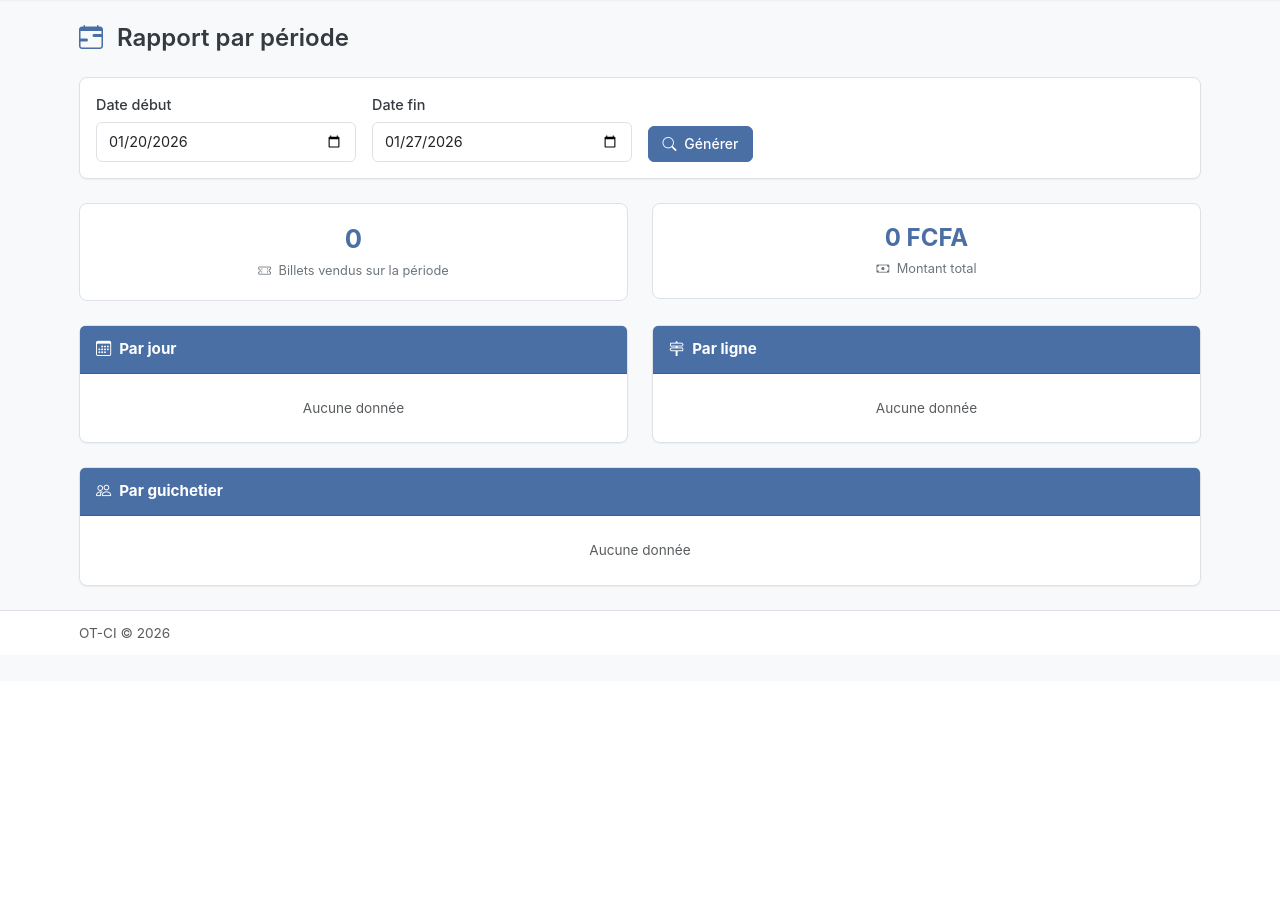
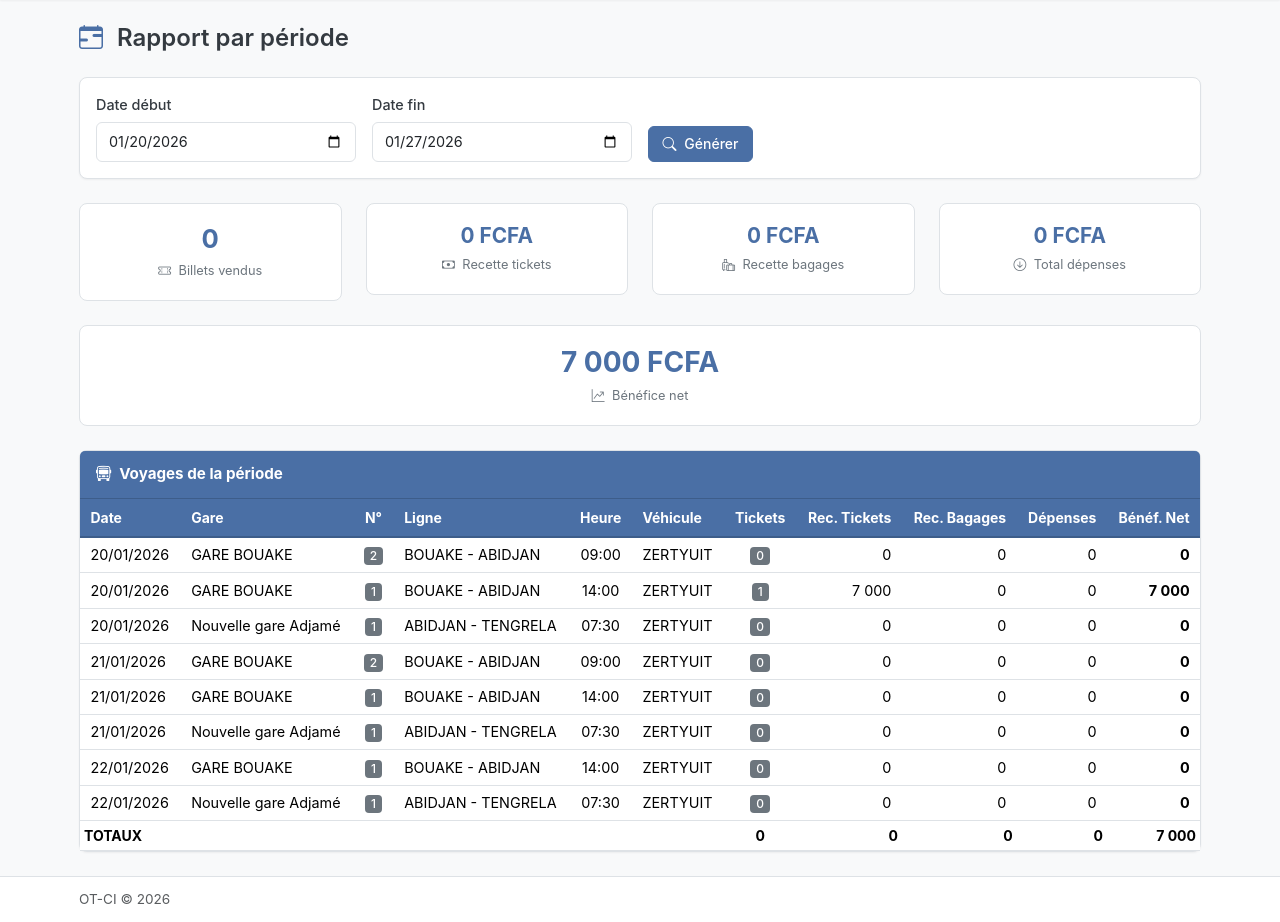
Before and after one commit to ziscokone/gestion-billeterie, a Django app: page /comptabilite/rapport/ in a window 1280 px wide. Shown: the part 119-1041 px from the top of the page. Before the commit the page ends 757 px from the top, so only its background shows below. Run offline with Django 5.2, Linux system fonts and the light colour scheme; a user stored in the database is signed in; data comes from the database, SQL or seed files in the repository; parts of the project's set-up code (start-up, migrations or seed data) failed here and were passed over.

Commit message:
Reorganisation de la vue point par période  en ajoutant plus d'informations bien detaillé

```diff
--- a/apps/comptabilite/views.py
+++ b/apps/comptabilite/views.py
@@ -168,7 +168,7 @@ class RapportPeriodeView(LoginRequiredMixin, UserPassesTestMixin, TemplateView):
         context['date_debut'] = date_debut
         context['date_fin'] = date_fin
 
-        # Queryset de base
+        # Queryset billets de base
         billets_query = Billet.objects.filter(
             statut='paye',
             date_paiement__date__gte=date_debut,
@@ -178,7 +178,7 @@ class RapportPeriodeView(LoginRequiredMixin, UserPassesTestMixin, TemplateView):
         if not user.has_global_access:
             billets_query = billets_query.filter(voyage__gare=user.gare)
 
-        # Stats globales
+        # Stats globales billets
         stats = billets_query.aggregate(
             total_billets=Count('id'),
             total_montant=Sum('montant')
@@ -187,39 +187,78 @@ class RapportPeriodeView(LoginRequiredMixin, UserPassesTestMixin, TemplateView):
         context['total_billets'] = stats['total_billets'] or 0
         context['total_montant'] = stats['total_montant'] or 0
 
-        # Stats par jour
-        stats_par_jour = billets_query.values(
-            'date_paiement__date'
-        ).annotate(
-            nb_billets=Count('id'),
-            montant=Sum('montant')
-        ).order_by('date_paiement__date')
+        # --- Voyages de la période ---
+        voyages_query = Voyage.objects.filter(
+            date_depart__gte=date_debut,
+            date_depart__lte=date_fin,
+            statut__in=['programme', 'en_cours', 'termine']
+        ).select_related(
+            'gare', 'ligne', 'vehicule'
+        ).prefetch_related('billets', 'depenses')
 
-        context['stats_par_jour'] = stats_par_jour
+        if not user.has_global_access:
+            voyages_query = voyages_query.filter(gare=user.gare)
 
-        # Stats par ligne
-        stats_par_ligne = billets_query.values(
-            'voyage__ligne__nom'
-        ).annotate(
-            nb_billets=Count('id'),
-            montant=Sum('montant')
-        ).order_by('-montant')
+        voyages_query = voyages_query.order_by('date_depart', 'gare__nom', 'heure_depart', 'numero_depart')
 
-        context['stats_par_ligne'] = stats_par_ligne
+        # Construire la liste des voyages avec stats
+        voyages_periode = []
+        total_recette_bagages = Decimal('0')
+        total_depenses = Decimal('0')
+        total_benefice_net = Decimal('0')
+
+        for voyage in voyages_query:
+            nb_billets = voyage.billets.filter(statut='paye').count()
+            recette_tickets = voyage.billets.filter(statut='paye').aggregate(
+                total=Sum('montant')
+            )['total'] or Decimal('0')
+            recette_bagages = voyage.recette_bagages or Decimal('0')
+            depenses_voyage = sum(
+                (d.montant for d in voyage.depenses.all()), Decimal('0')
+            )
+            benefice = (recette_tickets + recette_bagages) - depenses_voyage
+
+            voyages_periode.append({
+                'voyage': voyage,
+                'nb_billets': nb_billets,
+                'recette_tickets': recette_tickets,
+                'recette_bagages': recette_bagages,
+                'total_depenses': depenses_voyage,
+                'benefice_net': benefice,
+            })
+
+            total_recette_bagages += recette_bagages
+            total_depenses += depenses_voyage
+            total_benefice_net += benefice
+
+        context['voyages_periode'] = voyages_periode
+        context['total_recette_bagages'] = total_recette_bagages
+        context['total_depenses'] = total_depenses
+        context['total_benefice_net'] = total_benefice_net
 
         # Stats par guichetier
-        stats_par_guichetier = billets_query.values(
-            'guichetier__nom_complet'
-        ).annotate(
-            nb_billets=Count('id'),
-            montant=Sum('montant')
-        ).order_by('-montant')
+        if user.has_global_access or user.is_chef_gare:
+            guichetiers_stats = billets_query.values(
+                'guichetier__nom_complet',
+                'guichetier__id'
+            ).annotate(
+                nb_billets=Count('id'),
+                montant=Sum('montant')
+            ).order_by('-montant')
 
-        context['stats_par_guichetier'] = stats_par_guichetier
+            context['guichetiers_stats'] = guichetiers_stats
 
-        # Gares disponibles pour filtrage (admin global)
+        # Stats par gare (pour admin global)
         if user.has_global_access:
-            context['gares'] = Gare.objects.filter(active=True)
+            gares_stats = billets_query.values(
+                'voyage__gare__nom',
+                'voyage__gare__id'
+            ).annotate(
+                nb_billets=Count('id'),
+                montant=Sum('montant')
+            ).order_by('-montant')
+
+            context['gares_stats'] = gares_stats
 
         return context
 
--- a/templates/comptabilite/rapport_periode.html
+++ b/templates/comptabilite/rapport_periode.html
@@ -37,109 +37,131 @@
 
     <!-- Résumé période -->
     <div class="row g-4 mb-4">
-        <div class="col-md-6">
+        <div class="col-md-3">
             <div class="stat-card">
                 <div class="stat-value">{{ total_billets }}</div>
                 <div class="stat-label">
                     <i class="bi bi-ticket-perforated me-1"></i>
-                    Billets vendus sur la période
+                    Billets vendus
                 </div>
             </div>
         </div>
-        <div class="col-md-6">
+        <div class="col-md-3">
             <div class="stat-card">
-                <div class="stat-value" style="font-size: 1.5rem;">{{ total_montant|format_montant }} FCFA</div>
+                <div class="stat-value" style="font-size: 1.3rem;">{{ total_montant|format_montant }} FCFA</div>
                 <div class="stat-label">
                     <i class="bi bi-cash me-1"></i>
-                    Montant total
+                    Recette tickets
+                </div>
+            </div>
+        </div>
+        <div class="col-md-3">
+            <div class="stat-card">
+                <div class="stat-value" style="font-size: 1.3rem;">{{ total_recette_bagages|format_montant }} FCFA</div>
+                <div class="stat-label">
+                    <i class="bi bi-luggage me-1"></i>
+                    Recette bagages
+                </div>
+            </div>
+        </div>
+        <div class="col-md-3">
+            <div class="stat-card">
+                <div class="stat-value" style="font-size: 1.3rem;">{{ total_depenses|format_montant }} FCFA</div>
+                <div class="stat-label">
+                    <i class="bi bi-arrow-down-circle me-1"></i>
+                    Total dépenses
                 </div>
             </div>
         </div>
     </div>
 
-    <div class="row g-4">
-        <!-- Stats par jour -->
-        <div class="col-lg-6">
-            <div class="card">
-                <div class="card-header">
-                    <i class="bi bi-calendar3 me-2"></i>Par jour
+    <!-- Bénéfice net -->
+    <div class="row g-4 mb-4">
+        <div class="col-12">
+            <div class="stat-card">
+                <div class="stat-value" style="font-size: 1.75rem;">{{ total_benefice_net|format_montant }} FCFA</div>
+                <div class="stat-label">
+                    <i class="bi bi-graph-up-arrow me-1"></i>
+                    Bénéfice net
                 </div>
-                <div class="card-body p-0">
-                    {% if stats_par_jour %}
-                    <div class="table-responsive">
-                        <table class="table mb-0">
-                            <thead>
-                                <tr>
-                                    <th>Date</th>
-                                    <th class="text-center">Billets</th>
-                                    <th class="text-end">Montant</th>
-                                </tr>
-                            </thead>
-                            <tbody>
-                                {% for stat in stats_par_jour %}
-                                <tr>
-                                    <td>{{ stat.date_paiement__date|date:"d/m/Y" }}</td>
-                                    <td class="text-center">
-                                        <span class="badge bg-secondary">{{ stat.nb_billets }}</span>
-                                    </td>
-                                    <td class="text-end">{{ stat.montant|format_montant }} FCFA</td>
-                                </tr>
-                                {% endfor %}
-                            </tbody>
-                        </table>
-                    </div>
-                    {% else %}
-                    <div class="text-center py-4 text-muted">Aucune donnée</div>
-                    {% endif %}
             </div>
         </div>
     </div>
 
-        <!-- Stats par ligne -->
-        <div class="col-lg-6">
-            <div class="card">
+    <!-- Voyages de la période -->
+    <div class="card mb-4">
         <div class="card-header">
-                    <i class="bi bi-signpost-2 me-2"></i>Par ligne
+            <i class="bi bi-bus-front me-2"></i>Voyages de la période
         </div>
         <div class="card-body p-0">
-                    {% if stats_par_ligne %}
+            {% if voyages_periode %}
             <div class="table-responsive">
-                        <table class="table mb-0">
+                <table class="table table-sm mb-0">
                     <thead>
                         <tr>
+                            <th>Date</th>
+                            <th>Gare</th>
+                            <th class="text-center">N°</th>
                             <th>Ligne</th>
-                                    <th class="text-center">Billets</th>
-                                    <th class="text-end">Montant</th>
+                            <th class="text-center">Heure</th>
+                            <th>Véhicule</th>
+                            <th class="text-center">Tickets</th>
+                            <th class="text-end">Rec. Tickets</th>
+                            <th class="text-end">Rec. Bagages</th>
+                            <th class="text-end">Dépenses</th>
+                            <th class="text-end">Bénéf. Net</th>
                         </tr>
                     </thead>
                     <tbody>
-                                {% for stat in stats_par_ligne %}
+                        {% for v in voyages_periode %}
                         <tr>
-                                    <td>{{ stat.voyage__ligne__nom }}</td>
+                            <td>{{ v.voyage.date_depart|date:"d/m/Y" }}</td>
+                            <td>{{ v.voyage.gare.nom }}</td>
                             <td class="text-center">
-                                        <span class="badge bg-secondary">{{ stat.nb_billets }}</span>
+                                <span class="badge bg-secondary">{{ v.voyage.numero_depart }}</span>
                             </td>
-                                    <td class="text-end">{{ stat.montant|format_montant }} FCFA</td>
+                            <td>{{ v.voyage.ligne.nom }}</td>
+                            <td class="text-center">{{ v.voyage.heure_depart|time:"H:i" }}</td>
+                            <td>{{ v.voyage.vehicule.immatriculation|default:"-" }}</td>
+                            <td class="text-center">
+                                <span class="badge bg-secondary">{{ v.nb_billets }}</span>
+                            </td>
+                            <td class="text-end">{{ v.recette_tickets|format_montant }}</td>
+                            <td class="text-end">{{ v.recette_bagages|format_montant }}</td>
+                            <td class="text-end">{{ v.total_depenses|format_montant }}</td>
+                            <td class="text-end fw-bold">{{ v.benefice_net|format_montant }}</td>
                         </tr>
                         {% endfor %}
                     </tbody>
+                    <tfoot>
+                        <tr class="fw-bold" style="border-top: 2px solid var(--border-color);">
+                            <td colspan="6">TOTAUX</td>
+                            <td class="text-center">{{ total_billets }}</td>
+                            <td class="text-end">{{ total_montant|format_montant }}</td>
+                            <td class="text-end">{{ total_recette_bagages|format_montant }}</td>
+                            <td class="text-end">{{ total_depenses|format_montant }}</td>
+                            <td class="text-end">{{ total_benefice_net|format_montant }}</td>
+                        </tr>
+                    </tfoot>
                 </table>
             </div>
             {% else %}
-                    <div class="text-center py-4 text-muted">Aucune donnée</div>
+            <div class="text-center py-4 text-muted">
+                Aucun voyage sur cette période
+            </div>
             {% endif %}
         </div>
     </div>
-        </div>
 
+    <div class="row g-4">
         <!-- Stats par guichetier -->
-        <div class="col-12">
+        {% if guichetiers_stats %}
+        <div class="col-lg-6">
             <div class="card">
                 <div class="card-header">
                     <i class="bi bi-people me-2"></i>Par guichetier
                 </div>
                 <div class="card-body p-0">
-                    {% if stats_par_guichetier %}
                     <div class="table-responsive">
                         <table class="table mb-0">
                             <thead>
@@ -150,7 +172,7 @@
                                 </tr>
                             </thead>
                             <tbody>
-                                {% for stat in stats_par_guichetier %}
+                                {% for stat in guichetiers_stats %}
                                 <tr>
                                     <td>{{ stat.guichetier__nom_complet|default:"Non assigné" }}</td>
                                     <td class="text-center">
@@ -162,12 +184,45 @@
                             </tbody>
                         </table>
                     </div>
-                    {% else %}
-                    <div class="text-center py-4 text-muted">Aucune donnée</div>
+                </div>
+            </div>
+        </div>
         {% endif %}
+
+        <!-- Stats par gare -->
+        {% if gares_stats %}
+        <div class="col-lg-6">
+            <div class="card">
+                <div class="card-header">
+                    <i class="bi bi-building me-2"></i>Par gare
+                </div>
+                <div class="card-body p-0">
+                    <div class="table-responsive">
+                        <table class="table mb-0">
+                            <thead>
+                                <tr>
+                                    <th>Gare</th>
+                                    <th class="text-center">Billets</th>
+                                    <th class="text-end">Montant</th>
+                                </tr>
+                            </thead>
+                            <tbody>
+                                {% for stat in gares_stats %}
+                                <tr>
+                                    <td>{{ stat.voyage__gare__nom }}</td>
+                                    <td class="text-center">
+                                        <span class="badge bg-secondary">{{ stat.nb_billets }}</span>
+                                    </td>
+                                    <td class="text-end">{{ stat.montant|format_montant }} FCFA</td>
+                                </tr>
+                                {% endfor %}
+                            </tbody>
+                        </table>
                     </div>
                 </div>
             </div>
         </div>
+        {% endif %}
+    </div>
 </div>
 {% endblock %}
```
Lines whose indentation alone changed are shown as unchanged.
